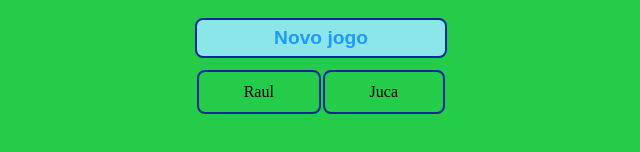
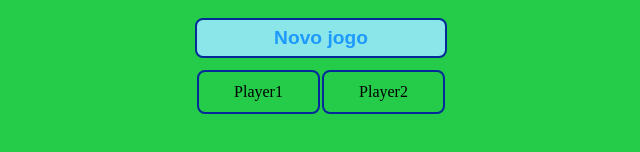
Before and after one commit to fagnercsouza/jogo-da-velha, a plain HTML site: page index.html in a window 1280 px wide. Shown: the part 358-510 px from the top of the page, 319-959 px from the left. Drawn offline with Linux system fonts and the light colour scheme.

Commit message:
Update index.html

```diff
--- a/index.html
+++ b/index.html
@@ -33,8 +33,8 @@
         <div id="table">
             <table>
                 <tr class="borda">
-                    <td class="borda">Raul</td>
-                    <td class="borda">Juca</td>
+                    <td class="borda">Player1</td>
+                    <td class="borda">Player2</td>
                 </tr>
 
             </table>
```
